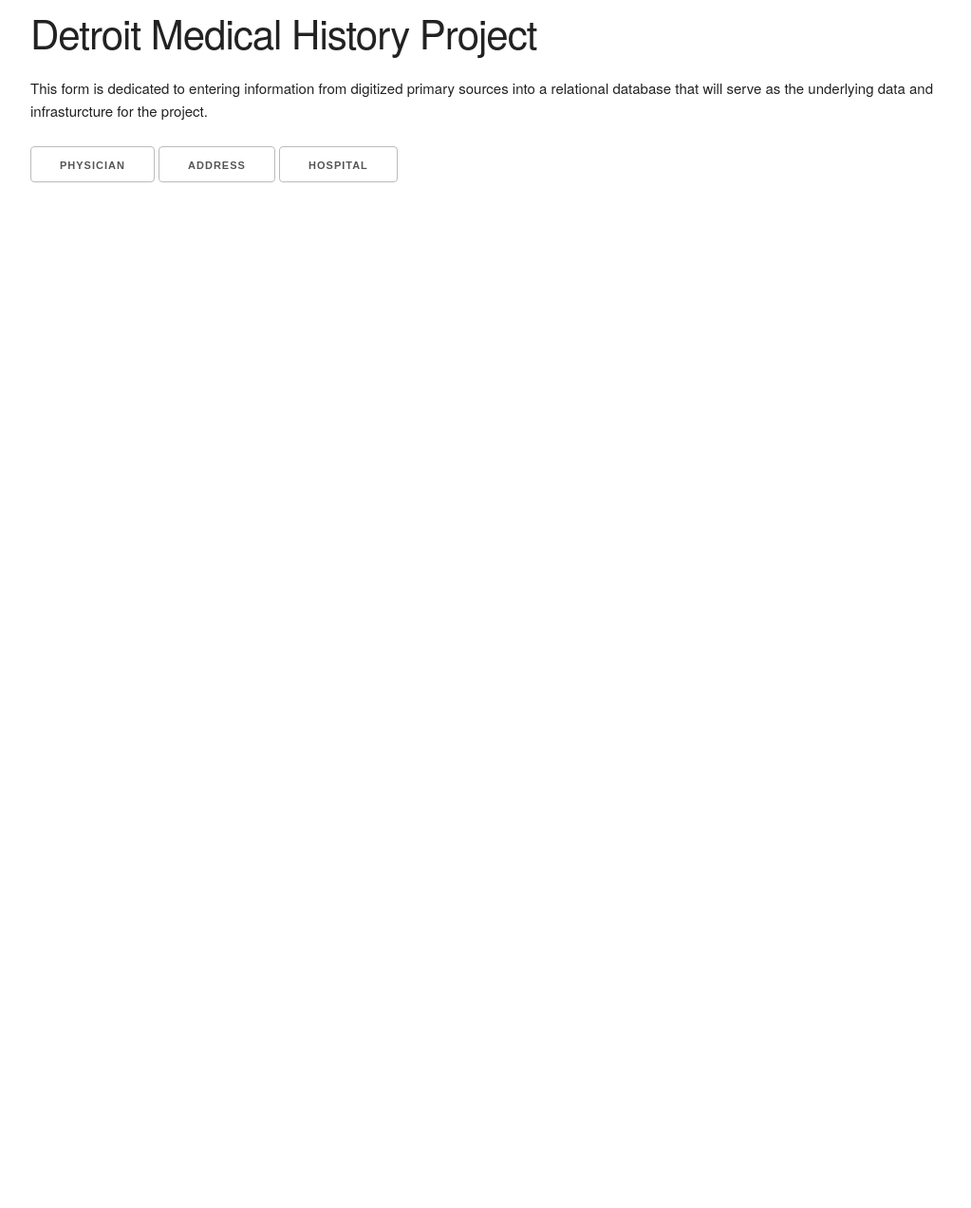
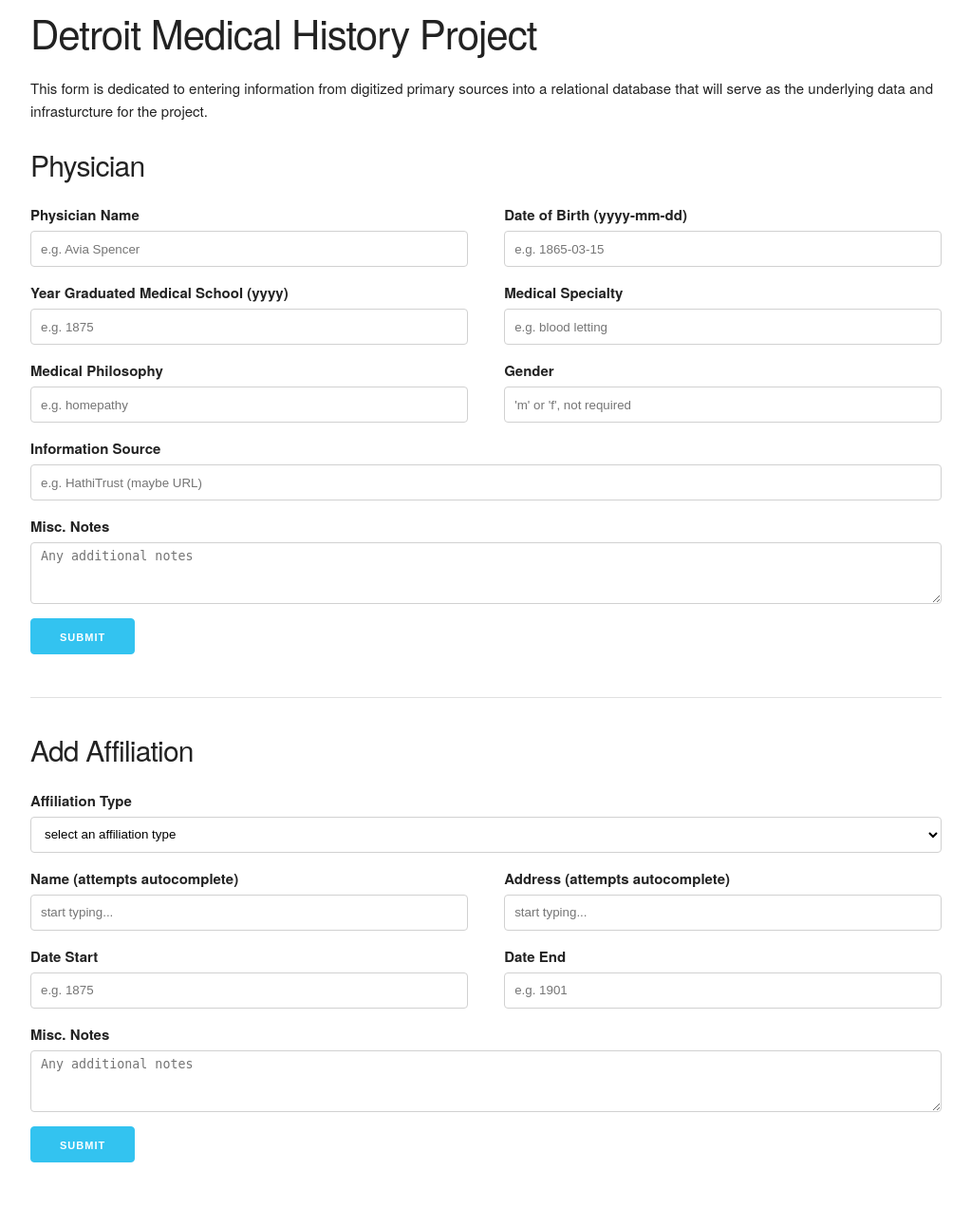
Before and after one commit to ghukill/dmhp, a PHP site: page / in a window 1280 px wide. Shown: the whole page at 95% size, without its empty margins (128-1151 px from the left). Before the commit the page ends 192 px from the top, so only its background shows below. Run offline with PHP 8.4, Linux system fonts and the light colour scheme; data that the repository does not hold is empty; a stand-in replaces the project's code that opens the database connection; some libraries are stand-ins or nearby versions.

Commit message:
getting der

```diff
--- a/css/style.css
+++ b/css/style.css
@@ -1,6 +1,10 @@
 /* css for DMHP */
 .entry_form {
-	display:none;
+	/*display:none;*/
+	/*border: 1px solid #E1E1E1;
+  	border-radius: 4px;
+  	margin-bottom:10px;
+  	padding:10px;*/
 }
 
 .inline li {
@@ -14,3 +18,29 @@
 .auto_item:hover {
 	background-color:yellow;
 }
+
+.overlay {
+	background-color:rgba(0,0,0,0);
+}
+
+#current_affiliations {
+	display:none;
+}
+
+.currrent_affiliations_table{
+	display:none;
+}
+
+.affiliation_entry {
+	/*display:none;*/
+}
+
+#results {
+	display:none;
+	position:absolute;
+	background:white;
+	border: 1px solid #E1E1E1;
+  	border-radius: 4px;
+  	margin-bottom:10px;
+  	padding:10px;
+}
--- a/index.php
+++ b/index.php
@@ -1,6 +1,17 @@
 <?php
 
 // Detroit Medical History Project
+require 'db/config.php';
+
+function populateAffilType($dbh){
+	// prepare
+	$stmt = $dbh->prepare("SELECT id, type FROM affiliation_type");
+	// execute
+	$stmt->execute();
+	$data = $stmt->fetchAll();
+	return $data;
+}
+
 
 ?>
 
@@ -32,21 +43,11 @@
 				</div>
 			</div>
 
-			<div class="row">
-				<div class="twelve columns">
-					<ul class="inline">
-						<li><button onclick="$('#physician_entry').fadeToggle();">Physician</button></li>
-						<li><button onclick="$('#address_entry').fadeToggle();">Address</button></li>
-						<li><button onclick="$('#hospital_entry').fadeToggle();">Hospital</button></li>
-					</ul>
-				</div>
-			</div>
-
-
 			<div id="physician_entry" class="entry_form">
+				<div class="overlay">
 
 					<div class="row">
-					<h4>Physician <span id="physician_msg" class="msg" ></span></h4>
+						<h4>Physician <span id="physician_msg" class="msg"></span></h4>
 					</div>
 
 					<form action="db/db.php" method="POST">
@@ -100,9 +101,124 @@
 					</form>
 
 				</div>
+				<hr>
+			</div>
+
+
+			<!-- CURRENT AFFILS -->
+			<div id="current_affiliations">
+
+				<div class="row">
+					<h4>Current Affiliations <a href="#" style="font-size:.5em;" onclick="$('.currrent_affiliations_table').fadeToggle(200); return false;">(click to view)</a></h4>
+				</div>
+
+				<div class="row currrent_affiliations_table">
+					<div class="twelve columns">
+						<table class="u-full-width">
+						  <thead>
+						    <tr>
+						      <th>Type</th>
+						      <th>Name</th>
+						      <th>Address</th>
+						      <th>Date Start</th>
+						      <th>Date End</th>
+						    </tr>
+						  </thead>
+						  <tbody>
+						    <tr>
+						      <td>Hospital</td>
+						      <td>Saint Mercy Jesus</td>
+						      <td>33 Cass Ave., Detroit, MI 48201</td>
+						      <td>1875</td>
+						      <td>1890</td>
+						    </tr>
+						    <tr>
+						      <td>Home</td>
+						      <td></td>
+						      <td>600 Cass Ave., Detroit, MI 48201</td>
+						      <td>1875</td>
+						      <td>1890</td>
+						    </tr>
+						  </tbody>
+						</table>
+					</div>
+				</div>
+				<hr>
+			</div>
+
+
+
+
+			<!-- ADD AFFILS -->
+			<div id="add_affiliation_entry" class="entry_form">
+
+				<div class="row">
+					<div class="twelve columns">
+						<h4>Add Affiliation</h4>
+					</div>
+				</div>
+
+				<!-- Generic -->
+				<div class="row affiliation_entry">
+
+					<form action="db/db.php" method="POST">
+						<div class="twelve columns">
+							<label for="affiliation_type_combined">Affiliation Type</label>
+							<select class="u-full-width" id="affiliation_type_combined" name="affiliation_type_combined">
+							<option value="NULL">select an affiliation type</option>
+							<?php
+								$data = populateAffilType($dbh);
+								foreach ($data as $row){
+									$id = $row['id'];
+									$type = $row['type'];
+									echo "<option value='$id|$type'>$type</option>";
+								}
+							?>
+							</select>
+						</div>
+						<div class="row">
+							<div class="six columns">
+								<label for="affiliation_name">Name (attempts autocomplete)</label>
+								<input class="u-full-width" type="text" placeholder="start typing..." id="affiliation_name" name="affiliation_name">
+								<div id="affiliation_name_results"></div>
+								<input type="hidden" name="found_affiliation_name" id="found_affiliation_name" value="NULL"></input>
+							</div>
+							<div class="six columns">
+								<label for="address.address">Address (attempts autocomplete)</label>
+								<input class="u-full-width" type="text" placeholder="start typing..." id="address_auto" name="address_auto">
+								<div id="address_auto_results"></div>
+								<input type="hidden" name="found_address_id" id="found_address_id" value="NULL"></input>
+							</div>
+						</div>
+
+						<div class="row">
+							<div class="six columns">
+								<label for="affiliation.date_start">Date Start</label>
+								<input class="u-full-width" type="text" placeholder="e.g. 1875" id="affiliation.date_start" name="affiliation.date_start" >
+							</div>
+							<div class="six columns">
+								<label for="affiliation.date_end">Date End</label>
+								<input class="u-full-width" type="text" placeholder="e.g. 1901" id="affiliation.date_end" name="affiliation.date_end" >
+							</div>
+						</div>
+
+
+						<label for="affiliation.misc_notes">Misc. Notes</label>
+						<textarea class="u-full-width" placeholder="Any additional notes" id="affiliation.misc_notes" name="affiliation.misc_notes" ></textarea>
+
+						<input id="physician_id" type="hidden" name="phsyician_id" value="NULL"></input>
+						<input id="add_affiliation" type="hidden" name="add_affiliation" value="1"></input>
+						<input class="button-primary" type="submit" value="Submit">
+					</form>
+
+				</div>
+
+			</div>
+
+
 
 			<!-- ADDRESS -->
-			<div id="address_entry" class="entry_form">
+			<!-- <div id="address_entry" class="entry_form">
 
 				<div class="row">
 					<h4>Address <span id="physician_msg" class="msg" ></span></h4>
@@ -121,11 +237,11 @@
 
 				</form>
 
-			</div>
+			</div> -->
 
 
 			<!-- HOSPITAL -->
-			<div id="hospital_entry" class="entry_form">
+			<!-- <div id="hospital_entry" class="entry_form">
 
 				<div class="row">
 					<h4>Hospital <span id="physician_msg" class="msg" ></span></h4>
@@ -155,7 +271,7 @@
 				</form>
 
 			</div>
-
+ -->
 	</body>
 
 </html>
--- a/js/autocomplete.js
+++ b/js/autocomplete.js
@@ -3,22 +3,28 @@
 
 var MIN_LENGTH = 2;
 
+
+// address
+/* --------------------------------------------------------------------------------------------------------------------------------------------- */
 $( document ).ready(function() {
 	$("#address_auto").keyup(function() {
 		var keyword = $("#address_auto").val();
 		if (keyword.length >= MIN_LENGTH) {
-			$.get( "db/autocomplete.php", { keyword: keyword } )
+			$.get( "db/autocomplete.php", {
+				type: "address",
+				keyword: keyword
+			} )
 			.done(function( data ) {
 
 				// clear debris
-				$('#results').html('');
+				$('#address_auto_results').html('');
 				$("#found_address_id").val('NULL');
 
 				var results = jQuery.parseJSON(data);
 
 				$(results).each(function(i) {
 					var row= results[i]
-					$('#results').append('<div class="auto_item" id="'+row.id+'">' + row.address + '</div>');
+					$('#address_auto_results').append('<div class="auto_item" id="'+row.id+'">' + row.address + '</div>');
 				})
 
 			    $('.auto_item').click(function() {
@@ -33,15 +39,64 @@ $( document ).ready(function() {
 
 			});
 		} else {
-			$('#results').html('');
+			$('#address_auto_results').html('');
 		}
 	});
 
     $("#address_auto").blur(function(){
-    		$("#results").fadeOut(500);
+    		$("#address_auto_results").fadeOut(500);
     	})
         .focus(function() {
-    	    $("#results").show();
+    	    $("#address_auto_results").show();
     	});
+});
+/* --------------------------------------------------------------------------------------------------------------------------------------------- */
 
+// affiliation name
+/* --------------------------------------------------------------------------------------------------------------------------------------------- */
+$( document ).ready(function() {
+	$("#affiliation_name").keyup(function() {
+		var keyword = $("#affiliation_name").val();
+		if (keyword.length >= MIN_LENGTH) {
+			$.get( "db/autocomplete.php", {
+				type: "affiliation_name",
+				affiliation_autocomplete_table: affiliation_autocomplete_table,
+				keyword: keyword
+			} )
+			.done(function( data ) {
+
+				// clear debris
+				$('#affiliation_name_results').html('');
+				$("#found_address_id").val('NULL');
+
+				var results = jQuery.parseJSON(data);
+
+				$(results).each(function(i) {
+					var row = results[i] // we have the address at this point
+					$('#affiliation_name_results').append('<div class="auto_item" id="'+row.id+'">' + row.name + '</div>');
+				})
+
+			    $('.auto_item').click(function() {
+
+			    	// insert value
+			    	var text = $(this).html();
+			    	$('#affiliation_name').val(text);
+
+			    	// indicate address is found and NOT to add to DB
+			    	$("#found_affiliation_name").val( $(this).attr('id') )
+			    })
+
+			});
+		} else {
+			$('#affiliation_name_results').html('');
+		}
+	});
+
+    $("#affiliation_name").blur(function(){
+    		$("#affiliation_name_results").fadeOut(500);
+    	})
+        .focus(function() {
+    	    $("#affiliation_name_results").show();
+    	});
 });
+/* --------------------------------------------------------------------------------------------------------------------------------------------- */
--- a/js/main.js
+++ b/js/main.js
@@ -1,11 +1,29 @@
 // main js
 
+var affiliation_autocomplete_table = '';
 
 
 // use plugin (http://jquery.malsup.com/form/) to submit forms
 $(document).ready(function() {
     // bind 'myForm' and provide a simple callback function
-    $('.entry_form').ajaxForm(function() {
-        console.log('form submitted');
+    $('.entry_form').ajaxForm({
+    	success: success
     });
+
+    function success(data){
+    	console.log('form submitted');
+    	console.log(data);
+    	$("#physician_id").val(data);
+    	$("#physician_entry").css("color","green");
+    	$("#physician_msg").html("SET");
+    }
 });
+
+
+
+$(document).ready(function() {
+  $("#affiliation_type_combined").on("change",function() {
+    affiliation_autocomplete_table = this.value.split("|")[1]
+    console.log(affiliation_autocomplete_table);
+  });
+});
```
Also changed, not shown: db/autocomplete.php (+51 -5 lines), db/db.php (+46 -26 lines). Lines whose indentation alone changed are shown as unchanged.
